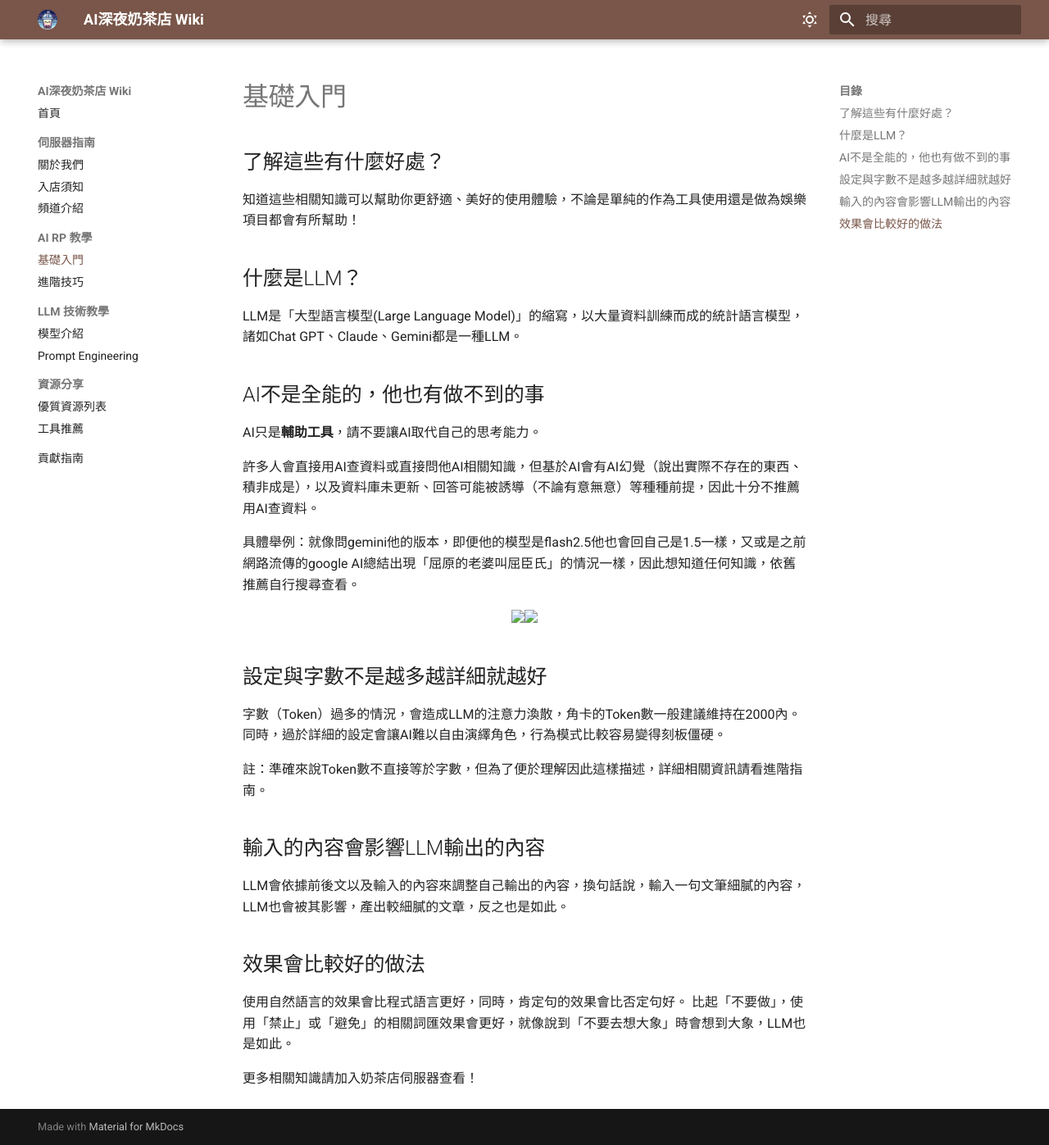
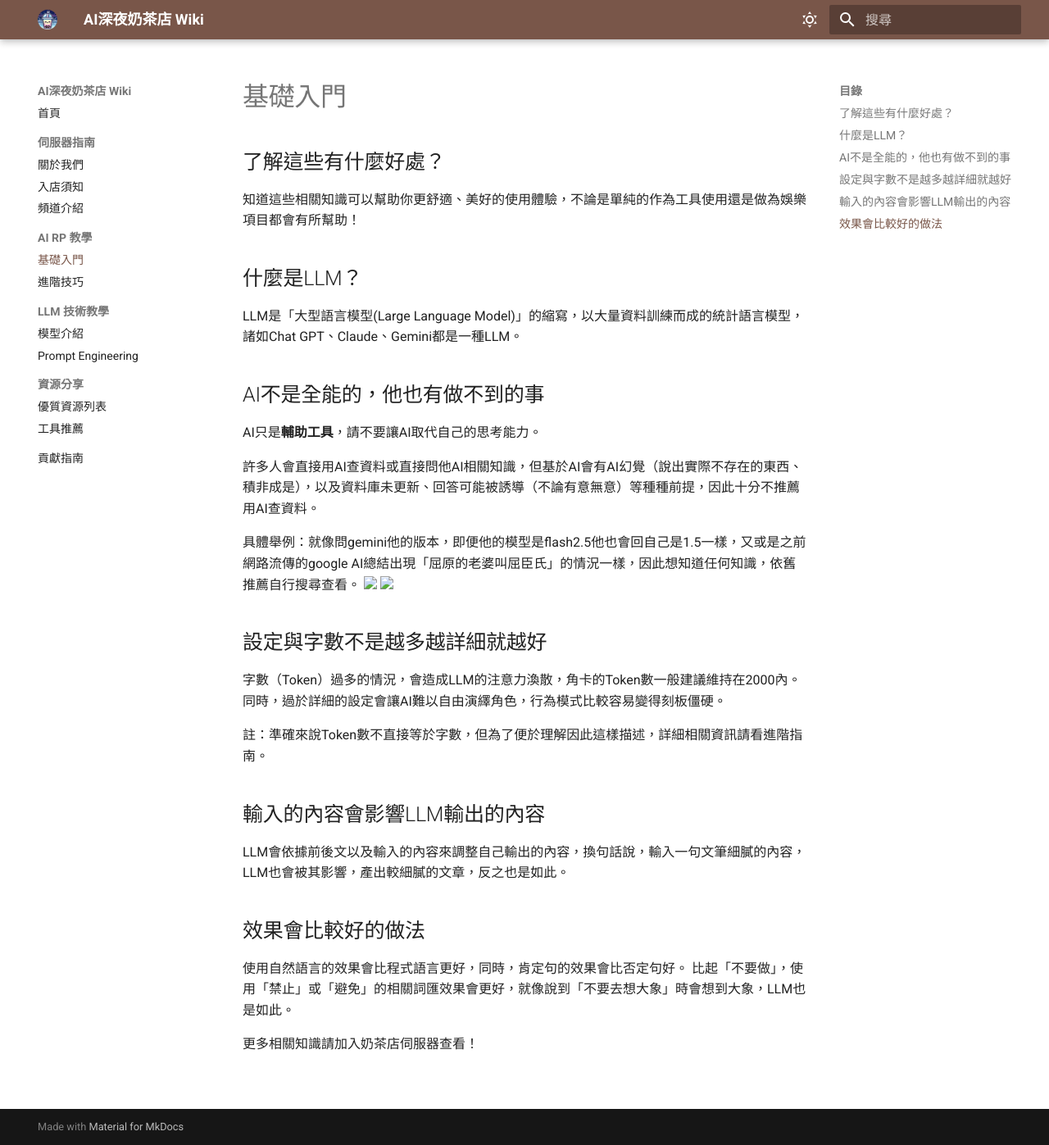
Before and after one commit to Chocochocococo/ai-milktea-wiki, an MkDocs documentation site: the page built from docs/tutorials/rp/beginner.md, in a window 1280 px wide and 1397 px high. Shown: the whole window at 82% size. Built offline with MkDocs 1.6.1 and Material for MkDocs 9.7.7, drawn with Linux system fonts in a browser that asks for light colours.

Commit message:
Update beginner.md

```diff
--- a/docs/tutorials/rp/beginner.md
+++ b/docs/tutorials/rp/beginner.md
@@ -19,9 +19,7 @@ AI只是**輔助工具**，請不要讓AI取代自己的思考能力。
 許多人會直接用AI查資料或直接問他AI相關知識，但基於AI會有AI幻覺（說出實際不存在的東西、積非成是），以及資料庫未更新、回答可能被誘導（不論有意無意）等種種前提，因此十分不推薦用AI查資料。
 
 具體舉例：就像問gemini他的版本，即便他的模型是flash2.5他也會回自己是1.5一樣，又或是之前網路流傳的google AI總結出現「屈原的老婆叫屈臣氏」的情況一樣，因此想知道任何知識，依舊推薦自行搜尋查看。
-<center class="half">
- <img src="../../assets/images/tutorials-ai-delusion1.png" width="50%"><img src="../../assets/images/tutorials-ai-delusion2.png" width="50%">
-</center>
+ <img src="../../assets/images/tutorials-ai-delusion1.png" width="50%"> <img src="../../assets/images/tutorials-ai-delusion2.png" width="50%">
 
 ## 設定與字數不是越多越詳細就越好
 字數（Token）過多的情況，會造成LLM的注意力渙散，角卡的Token數一般建議維持在2000內。同時，過於詳細的設定會讓AI難以自由演繹角色，行為模式比較容易變得刻板僵硬。
```
